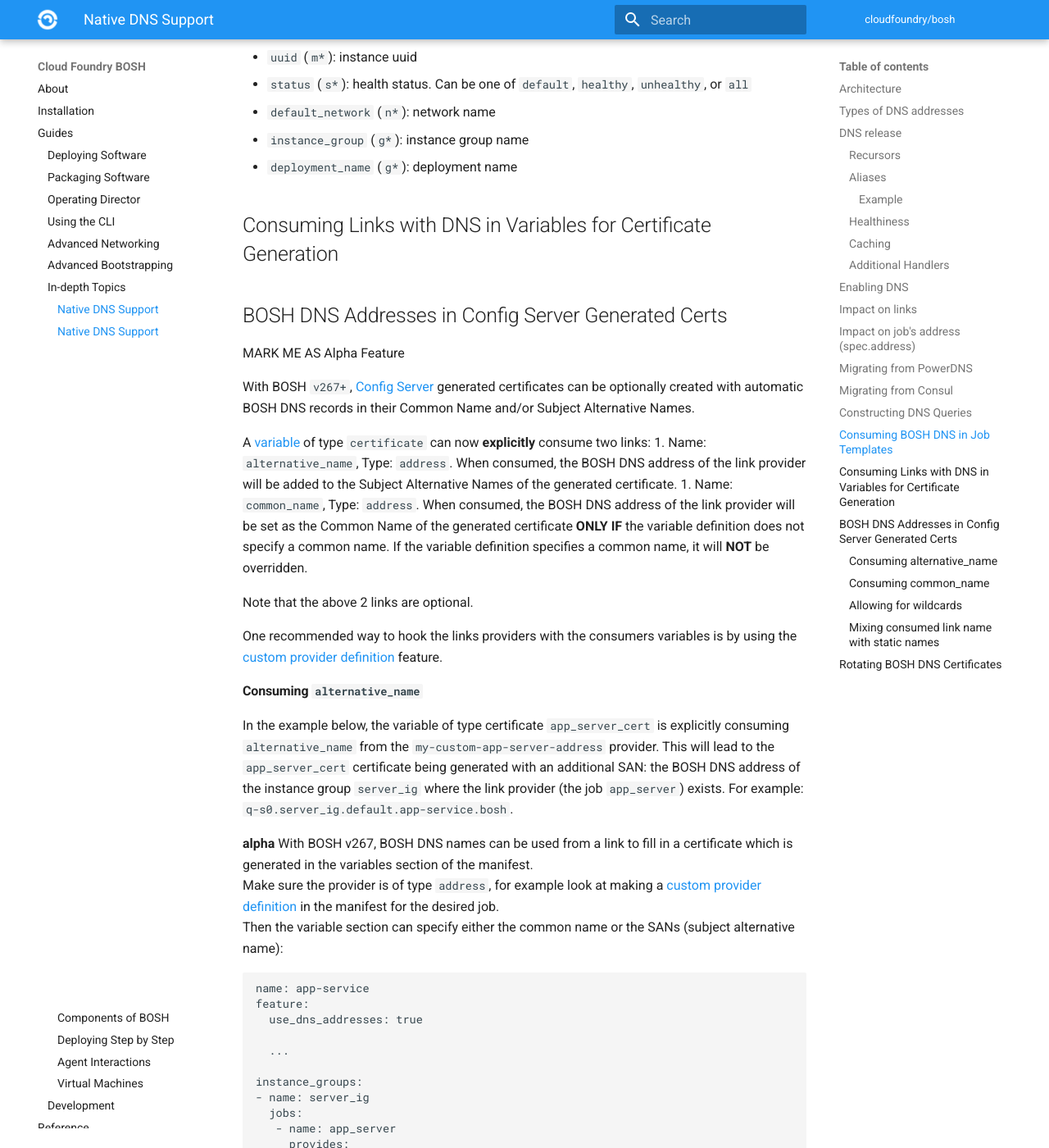
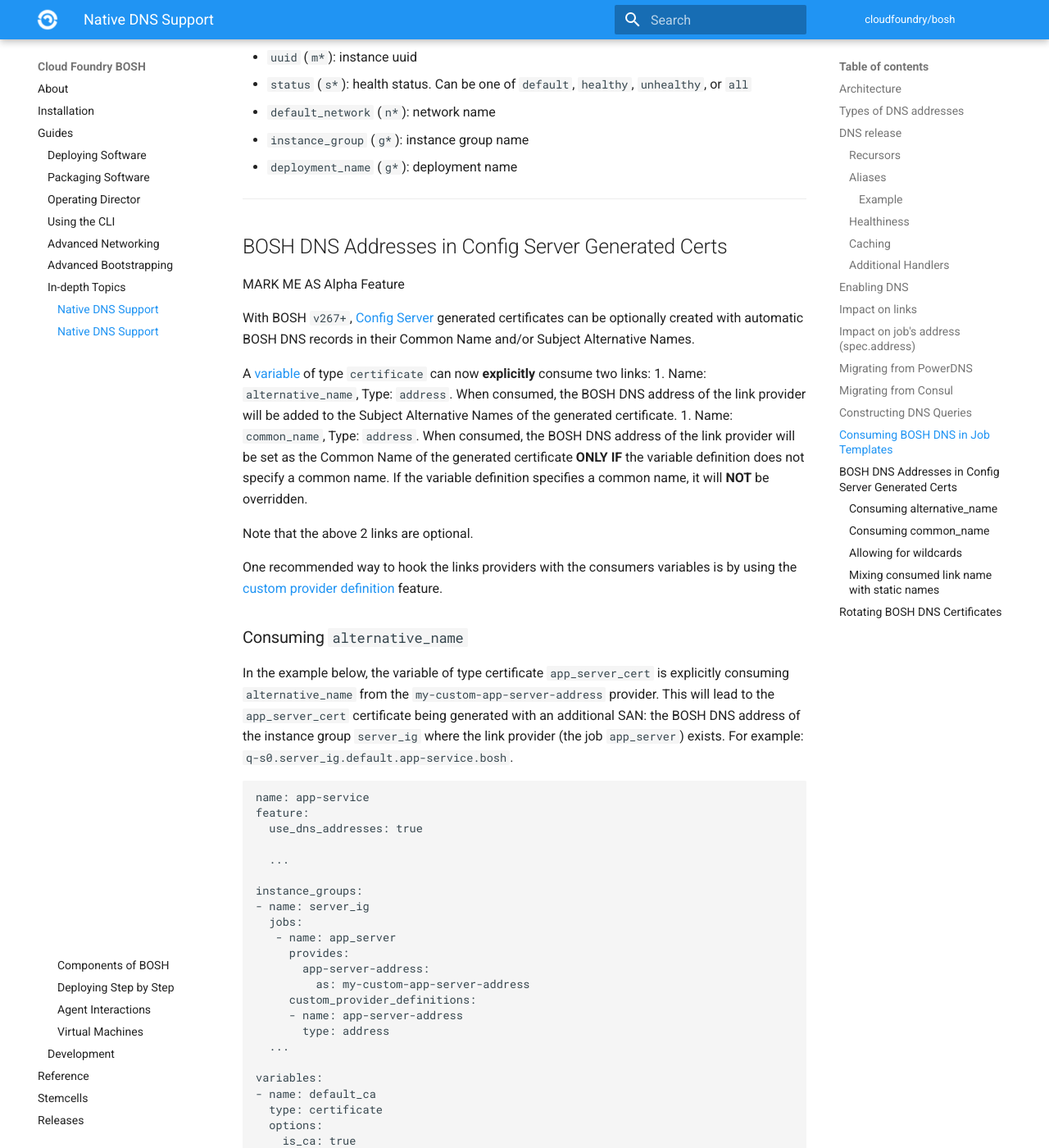
Before and after one commit to cloudfoundry/docs-bosh, an MkDocs documentation site: the page built from content/dns.md, in a window 1280 px wide and 1400 px high, scrolled down 8058 px. Shown: the whole window at 82% size. Built offline with MkDocs 1.6.1 and Material for MkDocs 9.7.7, drawn with Linux system fonts in a browser that asks for light colours; old or Windows-style settings are respelled for this version of MkDocs.

Commit message:
Second review of BOSH DNS/variables integration PR
[#158376590](https://www.pivotaltracker.com/story/show/158376590)

Signed-off-by: Jamil Shamy <jshamy@pivotal.io>

````diff
--- a/content/dns.md
+++ b/content/dns.md
@@ -272,8 +272,7 @@ The following options are available when constructing a link query:
  * `instance_group` (`g*`): instance group name
  * `deployment_name` (`g*`): deployment name
 
-## Consuming Links with DNS in Variables for Certificate Generation {: #consuming-dns-variables}
-
+---
 ## BOSH DNS Addresses in Config Server Generated Certs {: #dns-variables-integration}
 
 MARK ME AS Alpha Feature
@@ -288,13 +287,9 @@ Note that the above 2 links are optional.
 
 One recommended way to hook the links providers with the consumers variables is by using the [custom provider definition](links.md#custom-provider-definitions) feature.
 
-#### Consuming `alternative_name`
+### Consuming `alternative_name`
 
 In the example below, the variable of type certificate `app_server_cert` is explicitly consuming `alternative_name` from the `my-custom-app-server-address` provider. This will lead to the `app_server_cert` certificate being generated with an additional SAN: the BOSH DNS address of the instance group `server_ig` where the link provider (the job `app_server`) exists. For example: `q-s0.server_ig.default.app-service.bosh`.
-
-**alpha** With BOSH v267, BOSH DNS names can be used from a link to fill in a certificate which is generated in the variables section of the manifest.
-Make sure the provider is of type `address`, for example look at making a [custom provider definition](links.md#custom-provider-definitions) in the manifest for the desired job.
-Then the variable section can specify either the common name or the SANs (subject alternative name):
 
 ```
 name: app-service
@@ -330,7 +325,7 @@ variables:
     alternative_name: { from: my-custom-app-server-address }
 ```
 
-#### Consuming `common_name`
+### Consuming `common_name`
 
 It is also possible to set the common name to the appropriate BOSH DNS record.
 
@@ -346,7 +341,7 @@ variables:
       common_name: { from: my-custom-app-server-address }
 ```
 
-#### Allowing for wildcards
+### Allowing for wildcards
 
 If the application talks to specific instances or uses different healthiness filtering, it may be useful to request a wildcard DNS name when consuming a link for either SANs or common name:
 
@@ -367,7 +362,7 @@ Which will result in the variable called `app_server_cert` having a SAN set to
 
 * DNS: `*.server_ig.default.app-service.bosh`.
 
-#### Mixing consumed link name with static names
+### Mixing consumed link name with static names
 
 If the certificate consumer use several DNS names or IP addresses, it is possible to mix together static names with names consumed from links.  For SANs the consumed links will be added to the static names.  For common name, the consumed link will be overridden by the static name.
 
````
